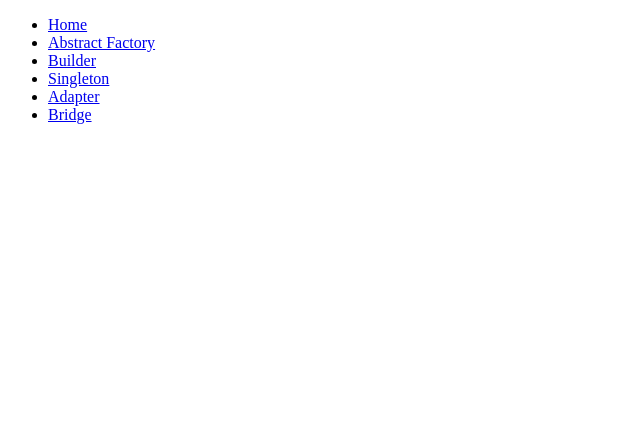
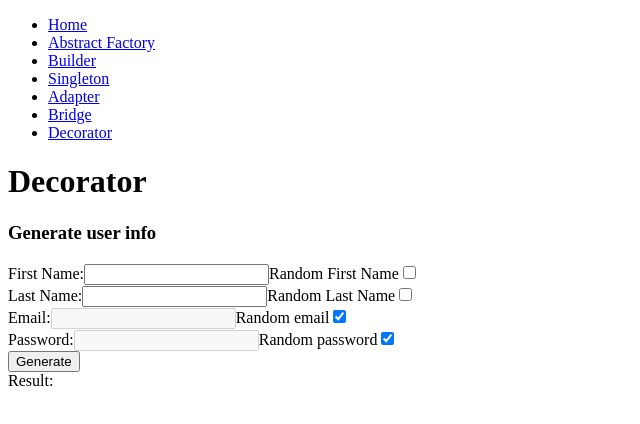
Before and after one commit to loonskai/design-patterns, a React (Create React App) app in the folder client/: page /decorator in a window 1280 px wide. Shown: the top 424 px of the page, without its empty margins (0-640 px from the left). Built offline with nearby package versions, Linux system fonts and the light colour scheme.

Commit message:
Add user generation form

```diff
--- a/client/src/Router.tsx
+++ b/client/src/Router.tsx
@@ -11,6 +11,7 @@ import BuilderPage from './pages/BuilderPage';
 import SingletonPage from './pages/SingletonPage';
 import AdapterPage from './pages/AdapterPage';
 import BridgePage from './pages/BridgePage';
+import DecoratorPage from './pages/DecoratorPage';
 
 export default function Router(): JSX.Element {
   return (
@@ -35,6 +36,9 @@ export default function Router(): JSX.Element {
         <Route path="/bridge">
           <BridgePage />
         </Route>
+        <Route path="/decorator">
+          <DecoratorPage />
+        </Route>
       </Switch>
     </BrowserRouter>
   );
--- a/client/src/components/Navigation.tsx
+++ b/client/src/components/Navigation.tsx
@@ -12,6 +12,7 @@ export default function Navigation(): JSX.Element {
           <li><NavLink to="/singleton">Singleton</NavLink></li>
           <li><NavLink to="/adapter">Adapter</NavLink></li>
           <li><NavLink to="/bridge">Bridge</NavLink></li>
+          <li><NavLink to="/decorator">Decorator</NavLink></li>
         </ul>
       </nav>
     </header>
--- /dev/null
+++ b/client/src/components/pattern-pages/decorator/UserGeneratorForm.tsx
@@ -0,0 +1,50 @@
+import React from 'react';
+
+export type GeneratedUserOptions = {
+  firstName?: string
+  randomFirstName?: boolean
+  lastName?: string
+  randomLastName?: boolean
+  email?: string
+  randomEmail?: boolean
+  password?: string
+  randomPassword?: boolean
+}
+
+type Props = {
+  generateUser(event: React.FormEvent<HTMLFormElement>): void
+  handleInputChange(event: React.FormEvent<FormItemElement>): void
+  formValues: GeneratedUserOptions
+}
+
+export type FormItemElement = HTMLInputElement
+
+export const UserGeneratorForm = ({ handleInputChange, generateUser, formValues }: Props): JSX.Element => {
+  return <form onSubmit={generateUser}>
+    <div>
+      <label htmlFor="firstName">First Name:</label>
+      <input type="text" name="firstName" onChange={handleInputChange} value={formValues.firstName} disabled={formValues.randomFirstName}/>
+      <label htmlFor="randomFirstName">Random First Name</label>
+      <input id="randomFirstName" name="randomFirstName" onChange={handleInputChange} type="checkbox" checked={formValues.randomFirstName} />
+    </div>
+    <div>
+      <label htmlFor="lastName">Last Name:</label>
+      <input type="text" name="lastName" onChange={handleInputChange} value={formValues.lastName} disabled={formValues.randomLastName}/>
+      <label htmlFor="randomLastName">Random Last Name</label>
+      <input id="randomLastName" name="randomLastName" onChange={handleInputChange} type="checkbox" checked={formValues.randomLastName} />
+    </div>
+    <div>
+      <label htmlFor="email">Email:</label>
+      <input type="text" name="email" onChange={handleInputChange} value={formValues.email} disabled={formValues.randomEmail} />
+      <label htmlFor="randomEmail">Random email</label>
+      <input id="randomEmail" name="randomEmail" onChange={handleInputChange} type="checkbox" checked={formValues.randomEmail} />
+    </div>
+    <div>
+      <label htmlFor="password">Password:</label>
+      <input type="text" name="password" onChange={handleInputChange} value={formValues.password} disabled={formValues.randomPassword} />
+      <label htmlFor="randomPassword">Random password</label>
+      <input id="randomPassword" name="randomPassword" onChange={handleInputChange} type="checkbox" checked={formValues.randomPassword} />
+    </div>
+    <button>Generate</button>
+  </form>;
+};
--- /dev/null
+++ b/client/src/pages/DecoratorPage.tsx
@@ -0,0 +1,44 @@
+import React, { useState } from 'react';
+import axios from 'axios';
+import { UserGeneratorForm, GeneratedUserOptions, FormItemElement } from '../components/pattern-pages/decorator/UserGeneratorForm';
+
+
+const initialValues = {
+  firstName: '',
+  randomFirstName: false,
+  lastName: '',
+  randomLastName: false,
+  email: '',
+  randomEmail: true,
+  password: '',
+  randomPassword: true
+};
+
+export default function DecoratorPage(): JSX.Element {
+  const [formValues, setFormValues] = useState<GeneratedUserOptions>(initialValues);
+  const [generated, setGenerated] = useState<string>('');
+
+  const generateUser = async (e: React.FormEvent<HTMLFormElement>) => {
+    e.preventDefault();
+    const { data } = await axios.post('http://localhost:5000/user-generate', formValues);
+    setGenerated(JSON.stringify(data, null, 2));
+  };
+
+  const handleInputChange = (e: React.ChangeEvent<FormItemElement>) => {
+    const { name, value, checked } = e.target;
+    const newValue = name.includes('random') ? checked : value;
+    setFormValues({ ...formValues, [name]: newValue });
+  };
+
+  return (
+    <div>
+      <h1>Decorator</h1>
+      <h3>Generate user info</h3>
+      <UserGeneratorForm formValues={formValues} handleInputChange={handleInputChange} generateUser={generateUser} />
+      <div>
+        Result:
+        <pre>{generated}</pre>
+      </div>
+    </div>
+  );
+}
--- a/client/tsconfig.json
+++ b/client/tsconfig.json
@@ -9,6 +9,7 @@
     "allowJs": true,
     "skipLibCheck": true,
     "esModuleInterop": true,
+    "experimentalDecorators": true,
     "allowSyntheticDefaultImports": true,
     "strict": true,
     "forceConsistentCasingInFileNames": true,
--- a/express-server/src/routes/index.ts
+++ b/express-server/src/routes/index.ts
@@ -11,4 +11,9 @@ router.post('/todos', async (req, res: any) => {
   res.send(value);
 });
 
+router.post('/user-generate', async (req, res) => {
+  console.log(req.body);
+  res.send(req.body);
+});
+
 export default router;
```
Also changed, not shown: client/src/patterns/structural/decorator/index.ts (added, +57 -0 lines).
